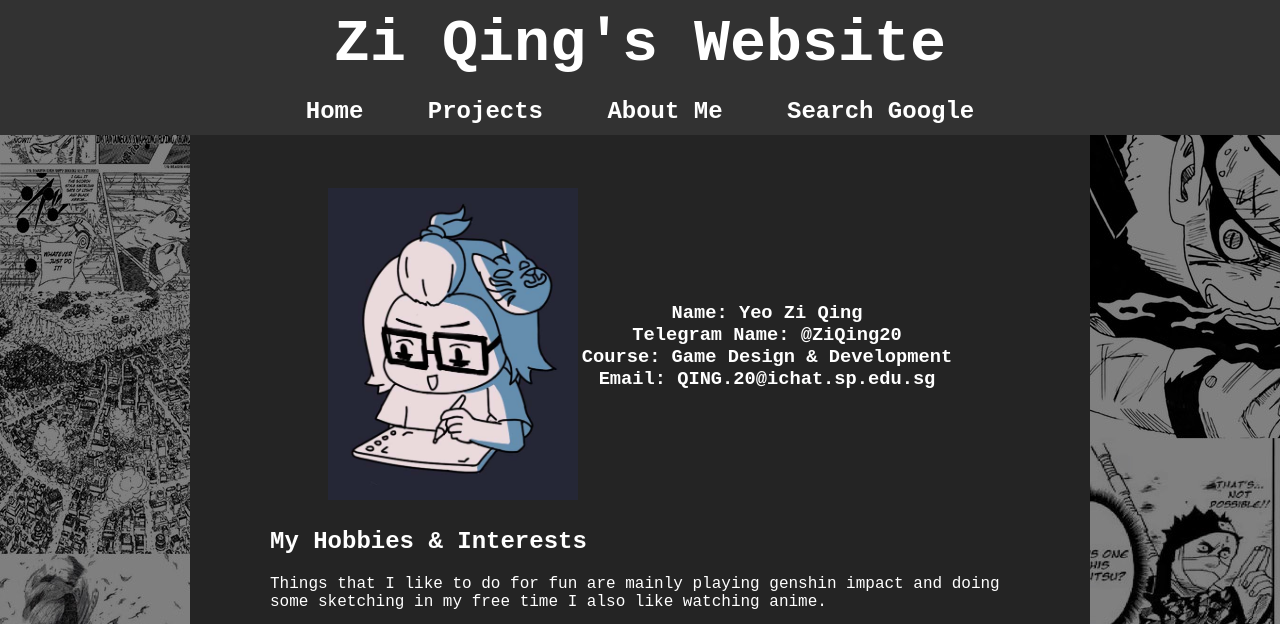
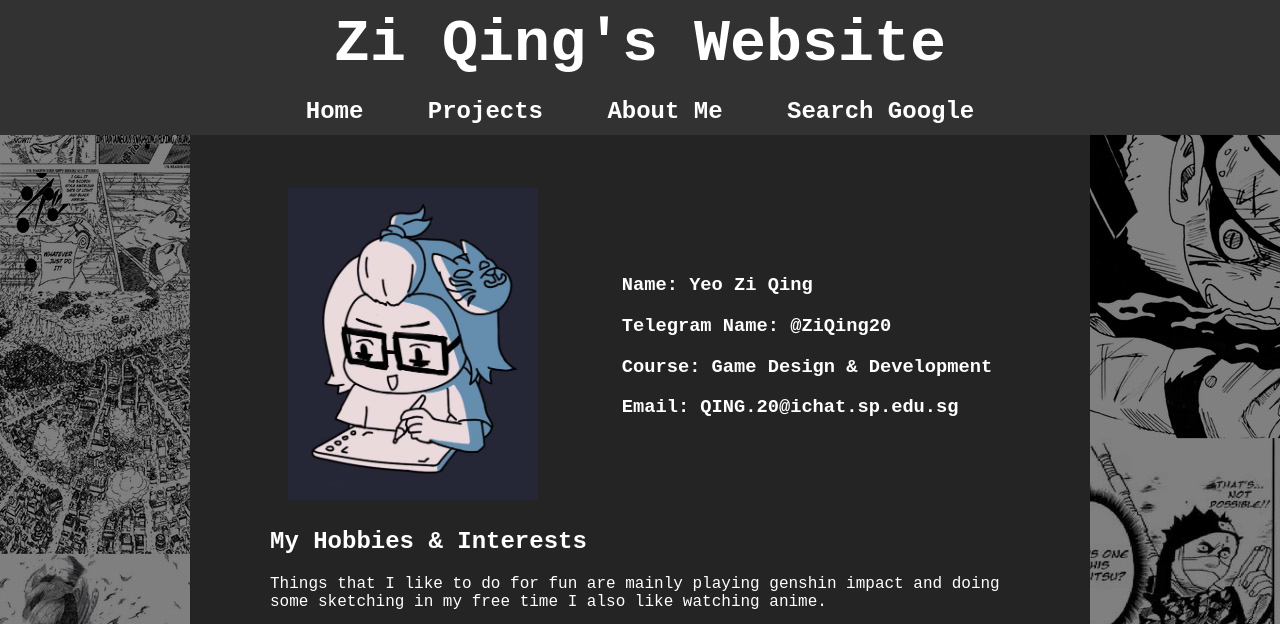
Before and after one commit to ZiQingggg/EP1000, a plain HTML site: page about.html in a window 1280 px wide. Shown: the top 624 px of the page. Drawn offline with Linux system fonts and the light colour scheme.

Commit message:
Add files via upload

```diff
--- a/designs/style2.css
+++ b/designs/style2.css
@@ -16,8 +16,13 @@ a{
     color: red;
 }
 
-h1, h3 {
+h1 {
     margin: 0;
+}
+
+h3 {
+    text-align: left;
+    padding-left: 80px;
 }
 
 p, h2 {
```
